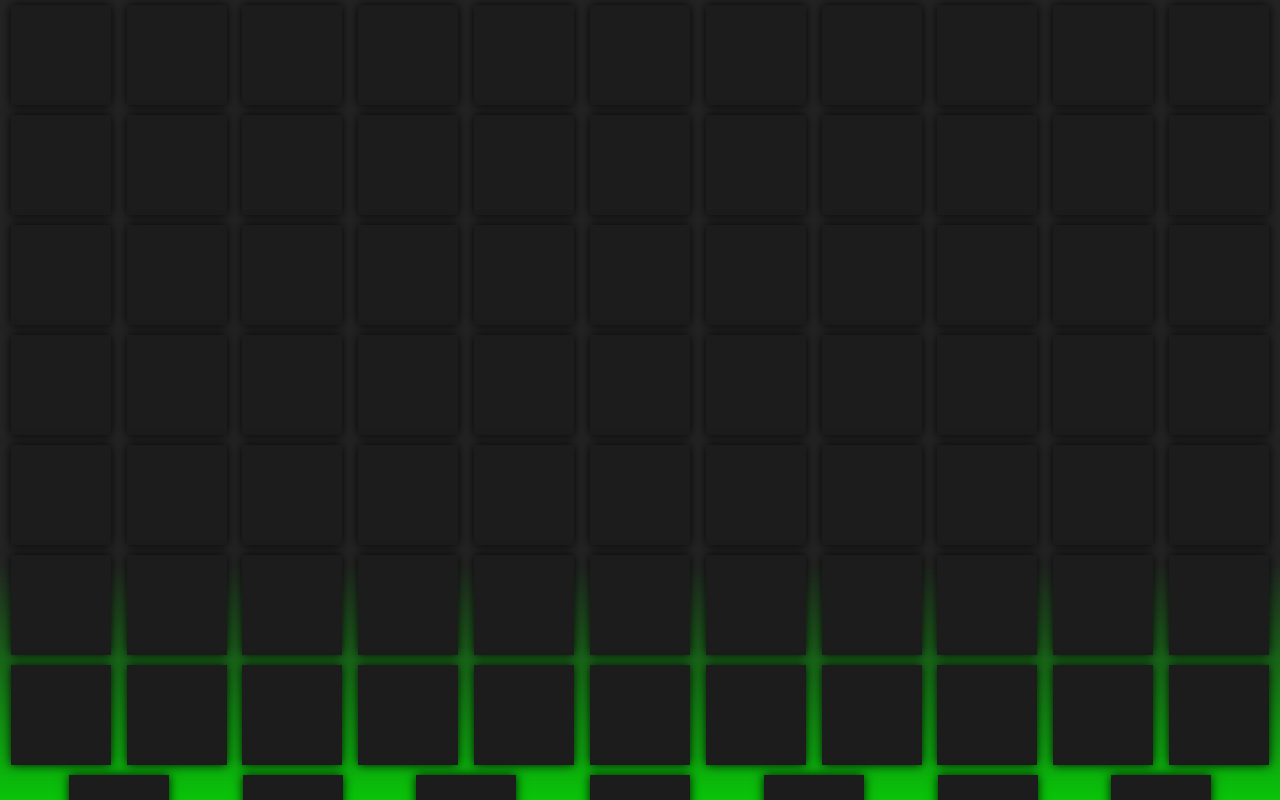
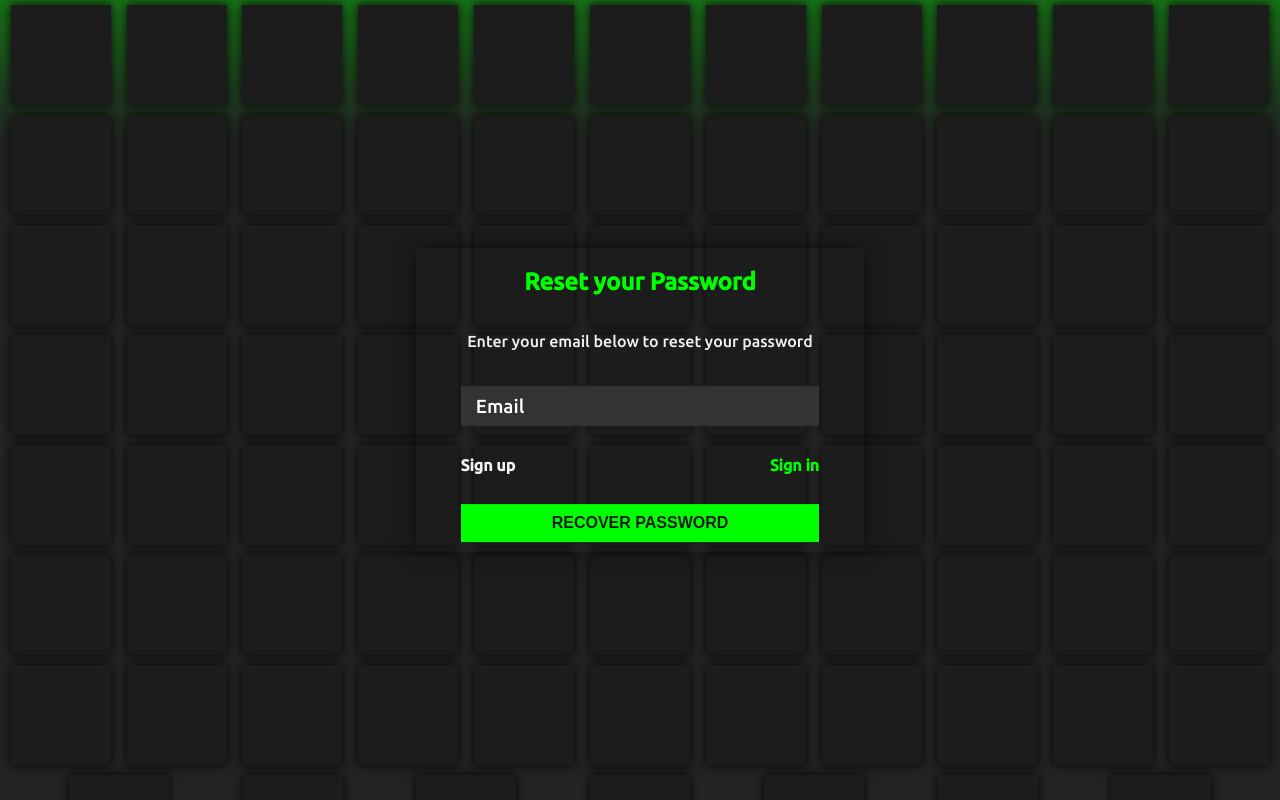
Before and after one commit to MartinVazquez1982/real-time-chat-front, a React (Vite) app: page /forgot-password in a window 1280 px wide. Before the commit this address had no page. Built offline with nearby package versions, Linux system fonts and the light colour scheme.

Commit message:
:sparkles: forgot password finished but no funtionality

```diff
--- a/src/App.tsx
+++ b/src/App.tsx
@@ -3,6 +3,7 @@ import Background from './components/background/background'
 import { BrowserRouter, Routes, Route } from 'react-router-dom';
 import Login from './pages/login';
 import SignUp from './pages/signUp';
+import ForgotPassword from './pages/forgotPassword';
 
 
 
@@ -16,6 +17,7 @@ function App() {
           <Routes>
             <Route path="/" element={<Login />} />
             <Route path="/sign-up" element={<SignUp />} />
+            <Route path="/forgot-password" element={<ForgotPassword />} />
           </Routes>
         </div>
       </BrowserRouter>
--- a/src/assets/styles/pages/login.css
+++ b/src/assets/styles/pages/login.css
@@ -8,6 +8,10 @@ section{
 
 section h1 {
     color: #00ff00;
+}
+
+section p {
+    color: #f2f2f2;
 }
 
 section form{
--- /dev/null
+++ b/src/pages/forgotPassword.tsx
@@ -0,0 +1,22 @@
+import '../assets/styles/pages/login.css'
+import ButtonForm from '../components/forms/buttonForm'
+import Input from '../components/forms/input'
+
+function ForgotPassword () {
+  return (
+    <section>
+      <h1>Reset your Password</h1>
+      <p>Enter your email below to reset your password</p>
+      <form>
+        <Input label='Email' type='email'/>
+        <div className='links'>
+          <a id='forgot-password' href="/sign-up">Sign up</a>
+          <a id='signup' href="/">Sign in</a>
+        </div>
+        <ButtonForm text='RECOVER PASSWORD'/>
+      </form>
+    </section>
+  )
+}
+
+export default ForgotPassword
--- a/src/pages/login.tsx
+++ b/src/pages/login.tsx
@@ -10,7 +10,7 @@ function Login () {
         <Input label='Username' type='text'/>
         <Input label='Password' type='password'/>
         <div className='links'>
-          <a id='forgot-password' href="">Forgot Password</a>
+          <a id='forgot-password' href="/forgot-password">Forgot Password</a>
           <a id='signup' href="/sign-up">Sign up</a>
         </div>
         <ButtonForm text='LOGIN'/>
```
